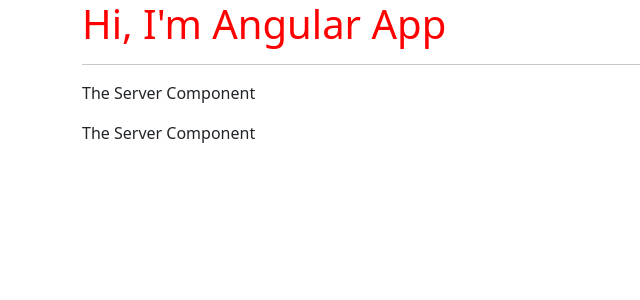
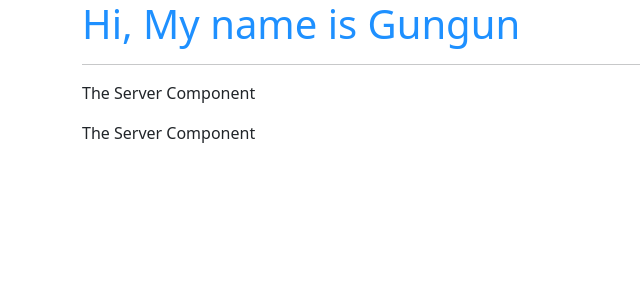
Before and after one commit to Shivam648/Angular-Learning-Project, an Angular app: page / in a window 1280 px wide. Shown: the top 300 px of the page, without its empty margins (0-640 px from the left). Built offline with nearby package versions, Linux system fonts and the light colour scheme.

Commit message:
Using inernal css

```diff
--- a/src/app/app.component.html
+++ b/src/app/app.component.html
@@ -1,7 +1,7 @@
 <div class="container">
   <div class="row">
     <div class="col-xs-12">
-      <h1>Hi, I'm Angular App</h1>
+      <h1>Hi, My name is Gungun</h1>
       <hr>
       <app-servers></app-servers>
     </div>
--- a/src/app/app.component.ts
+++ b/src/app/app.component.ts
@@ -3,7 +3,14 @@
 @Component({
   selector: 'app-root',
   templateUrl: './app.component.html',
-  styleUrls: ['./app.component.css']
+  // styleUrls: ['./app.component.css']
+  styles: [
+    `
+      h1 {
+        color: dodgerblue;
+      }
+    `,
+  ],
 })
 export class AppComponent {
   title = 'app';
```
